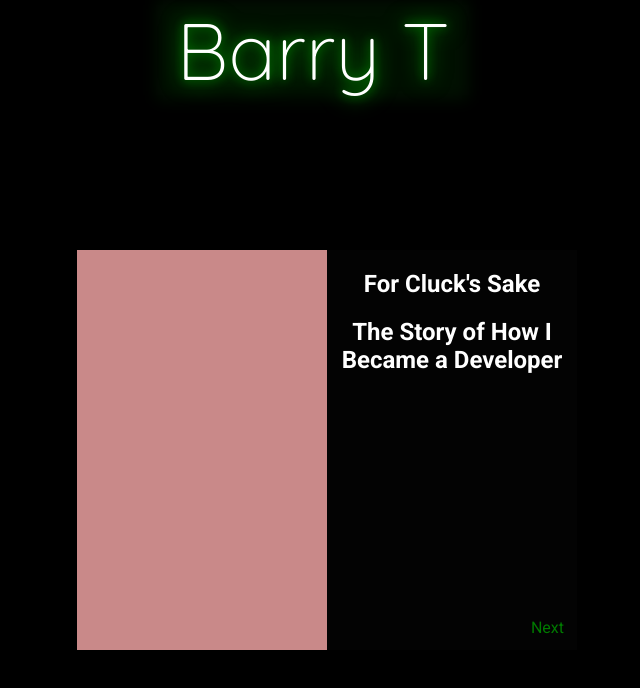
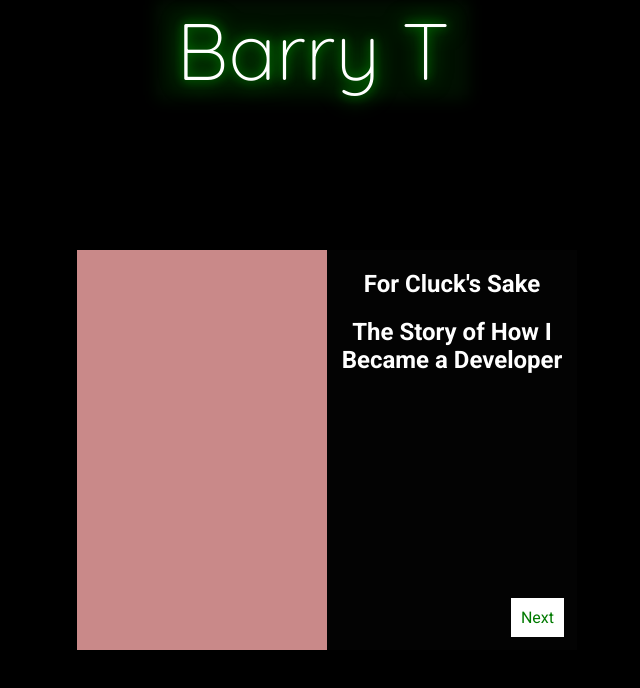
Before and after one commit to barrytrearty/barryT, a React (Create React App) app: page / in a window 1280 px wide. Shown: the top 688 px of the page, without its empty margins (313-953 px from the left). Built offline with nearby package versions, Linux system fonts and the light colour scheme; a web font is replaced by a local one.

Commit message:
Update App.css

```diff
--- a/src/App.css
+++ b/src/App.css
@@ -159,9 +159,11 @@ p {
 }
 
 .next-btn {
+  background-color: white;
   position: absolute;
   bottom: 13px;
   right: 13px;
+  padding: 10px;
   cursor: pointer;
   color: rgb(0, 122, 0);
 }
```
